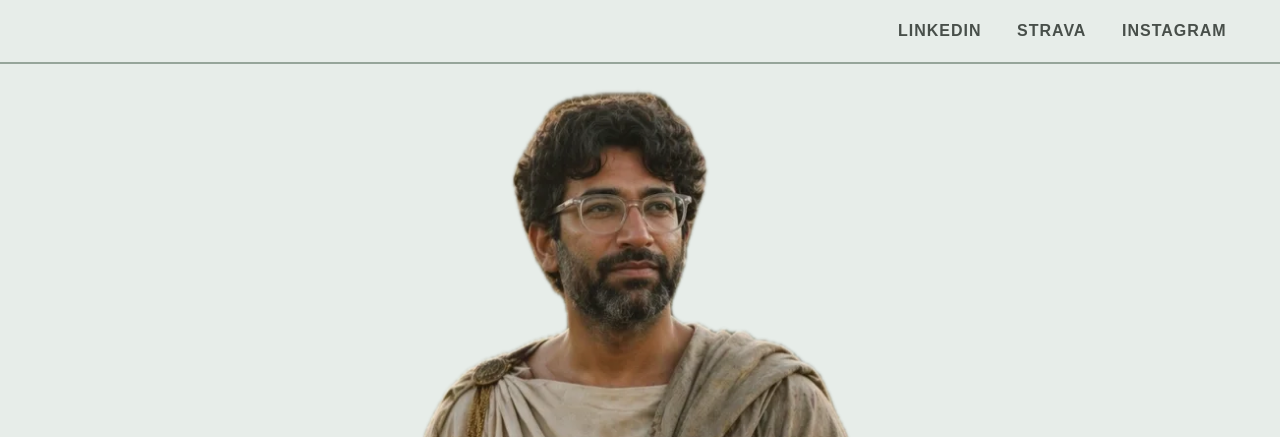
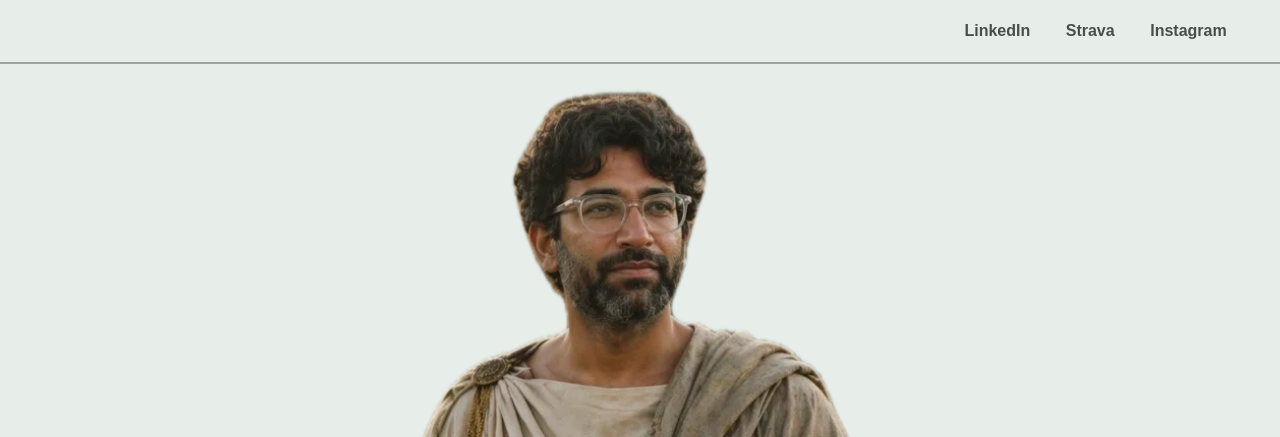
Before and after one commit to varshilanavadia/varshilanavadia.github.io, an Astro site: page / in a window 1280 px wide. Shown: the top 437 px of the page. Built offline with nearby package versions, Linux system fonts and the light colour scheme; Astro itself is replaced by a stand-in of ours.

Commit message:
Set the bar's social links in normal case
Co-Authored-By: Claude Opus 5 <noreply@anthropic.com>

```diff
--- a/src/styles/site.css
+++ b/src/styles/site.css
@@ -30,12 +30,12 @@ a:hover{color:var(--ink)}
    wordmark gave way to the profile links, since the hero already carries the name. */
 .bar{position:sticky;top:0;z-index:10;display:flex;align-items:center;justify-content:flex-end;padding:9px var(--gutter);border-bottom:2px solid var(--rule);background:var(--sheet)}
 .bar-links{display:flex;flex-wrap:wrap;justify-content:flex-end;column-gap:clamp(1rem, 2.7778vw, 2.5rem);list-style:none;margin:0;padding:0}
-/* Set as the C3 nav labels are: t-1, 600, uppercase, 1px tracking, --ink-3 at rest. 12px
-   above and 13px below the 19.2px line box make the 44px target. */
-.bar-links a{display:inline-block;padding:12px 0 13px;font-size:var(--t-1);font-weight:600;line-height:1.2;letter-spacing:1px;text-transform:uppercase;color:var(--ink-3)}
+/* Sized as the C3 nav labels are (t-1, 600, --ink-3 at rest) but in normal case, so without
+   their caps tracking. 12px above and 13px below the 19.2px line box make the 44px target. */
+.bar-links a{display:inline-block;padding:12px 0 13px;font-size:var(--t-1);font-weight:600;line-height:1.2;color:var(--ink-3)}
 .bar-links a:hover{color:var(--ink)}
-/* At the 320 floor the three labels need 250px of the 272px available, which a fixed gap
-   overruns. On narrow screens the row spans the bar and the gaps take what is left. */
+/* On narrow screens the row spans the bar and the gaps take what is left, so the three
+   labels hold one line down to the 320 floor. */
 @media (max-width:30rem){
   .bar nav{flex:1}
   .bar-links{justify-content:space-between;column-gap:0}
```
